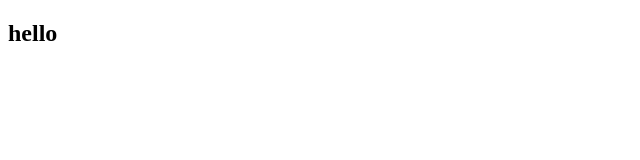
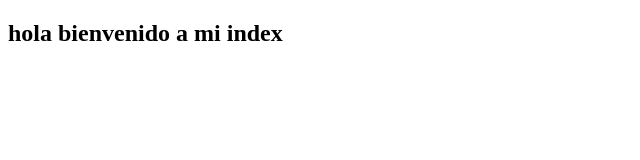
Before and after one commit to AndyAlexander0236/ProyectoAmbientes, a plain HTML site: page index.html in a window 1280 px wide. Shown: the whole page, without its empty margins (0-640 px from the left). Drawn offline with Linux system fonts and the light colour scheme.

Commit message:
requisitos ing Elvis

```diff
--- a/index.html
+++ b/index.html
@@ -6,6 +6,6 @@
     <title>Document</title>
 </head>
 <body>
-    <h2>hello</h2>
+    <h2>hola bienvenido a mi index</h2>
 </body>
 </html>
```
